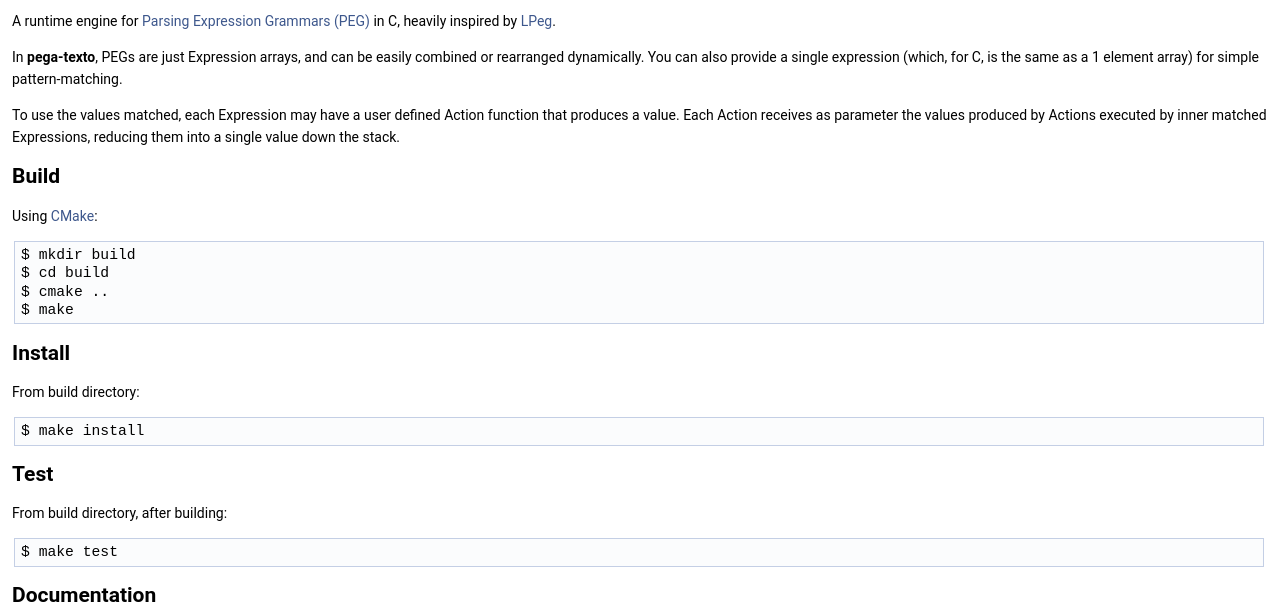
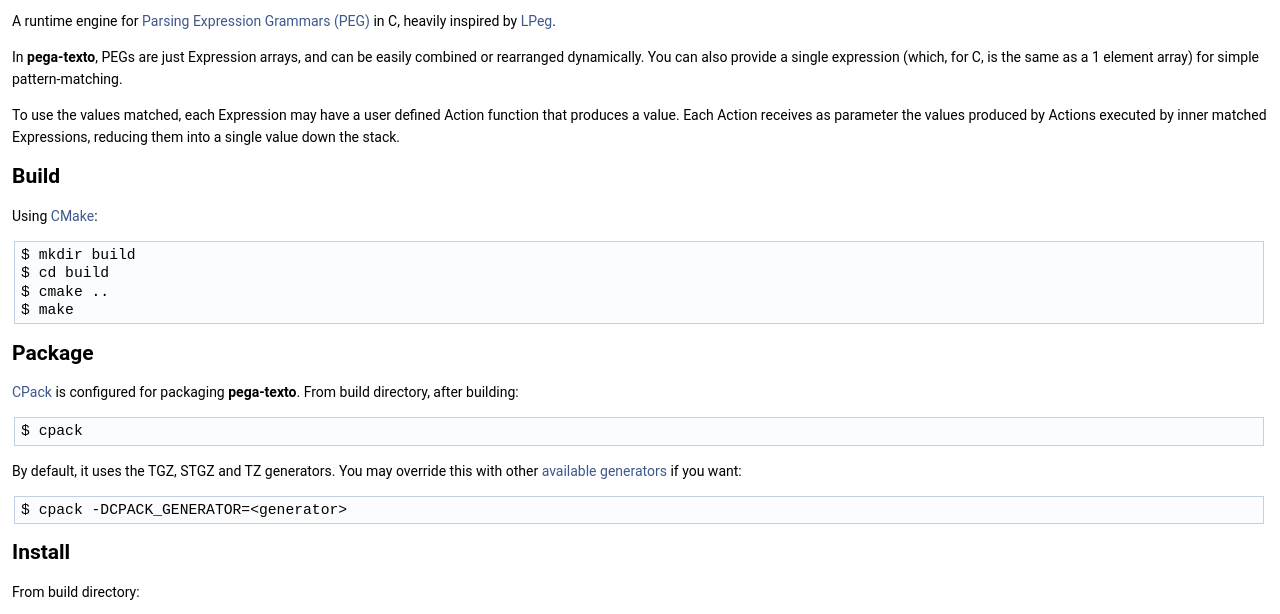
Before and after one commit to gilzoide/pega-texto-docs, a plain HTML site: page docs/index.html in a window 1280 px wide. Shown: the part 173-787 px from the top of the page. Drawn offline with Linux system fonts and the light colour scheme.

Commit message:
Updated README

```diff
--- a/docs/index.html
+++ b/docs/index.html
@@ -75,6 +75,9 @@ $(function() {
 $ cd build
 $ cmake ..
 $ make
+</pre><h2>Package </h2>
+<p><a href="https://cmake.org/Wiki/CMake:Packaging_With_CPack">CPack</a> is configured for packaging <b>pega-texto</b>. From build directory, after building: </p><pre class="fragment">$ cpack
+</pre><p>By default, it uses the TGZ, STGZ and TZ generators. You may override this with other <a href="https://cmake.org/Wiki/CMake:CPackPackageGenerators">available generators</a> if you want: </p><pre class="fragment">$ cpack -DCPACK_GENERATOR=&lt;generator&gt;
 </pre><h2>Install </h2>
 <p>From build directory: </p><pre class="fragment">$ make install
 </pre><h2>Test </h2>
```
Also changed, not shown: docs/_r_e_a_d_m_e_8md_source.html (+1 -1 lines).
